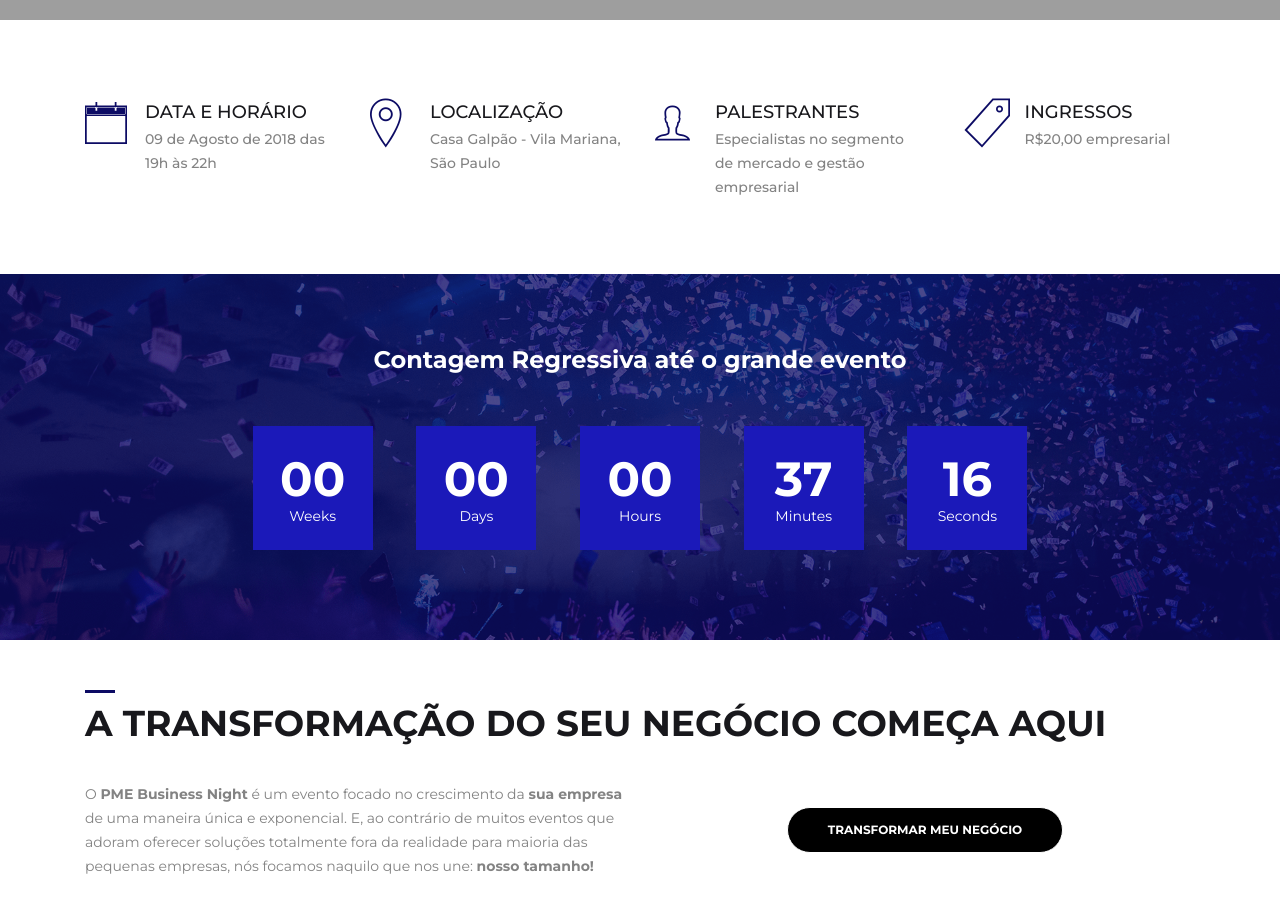
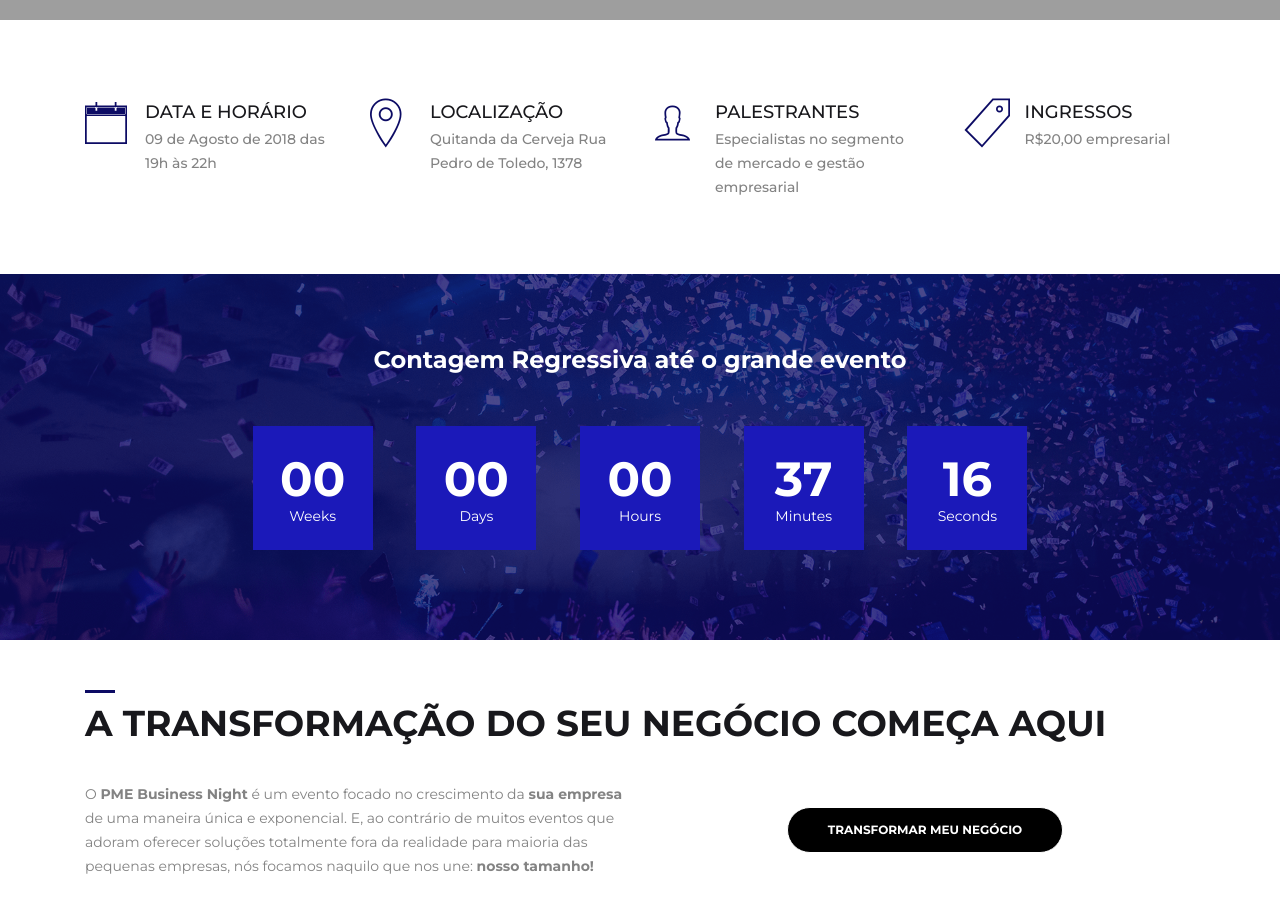
Before and after one commit to RNunes13/experience13, a plain HTML site: page index.html in a window 1280 px wide. Shown: the part 780-1693 px from the top of the page. Drawn offline with Linux system fonts and the light colour scheme; grey boxes are pictures that could not be loaded; files whose address does not match are found by name.

Commit message:
Update index.html

```diff
--- a/index.html
+++ b/index.html
@@ -148,7 +148,7 @@
                                 Localização
                             </h5>
                             <p>
-                                Casa Galpão - Vila Mariana, São Paulo
+                                 Quitanda da Cerveja Rua Pedro de Toledo, 1378
                             </p>
                         </div>
                     </div>
```
